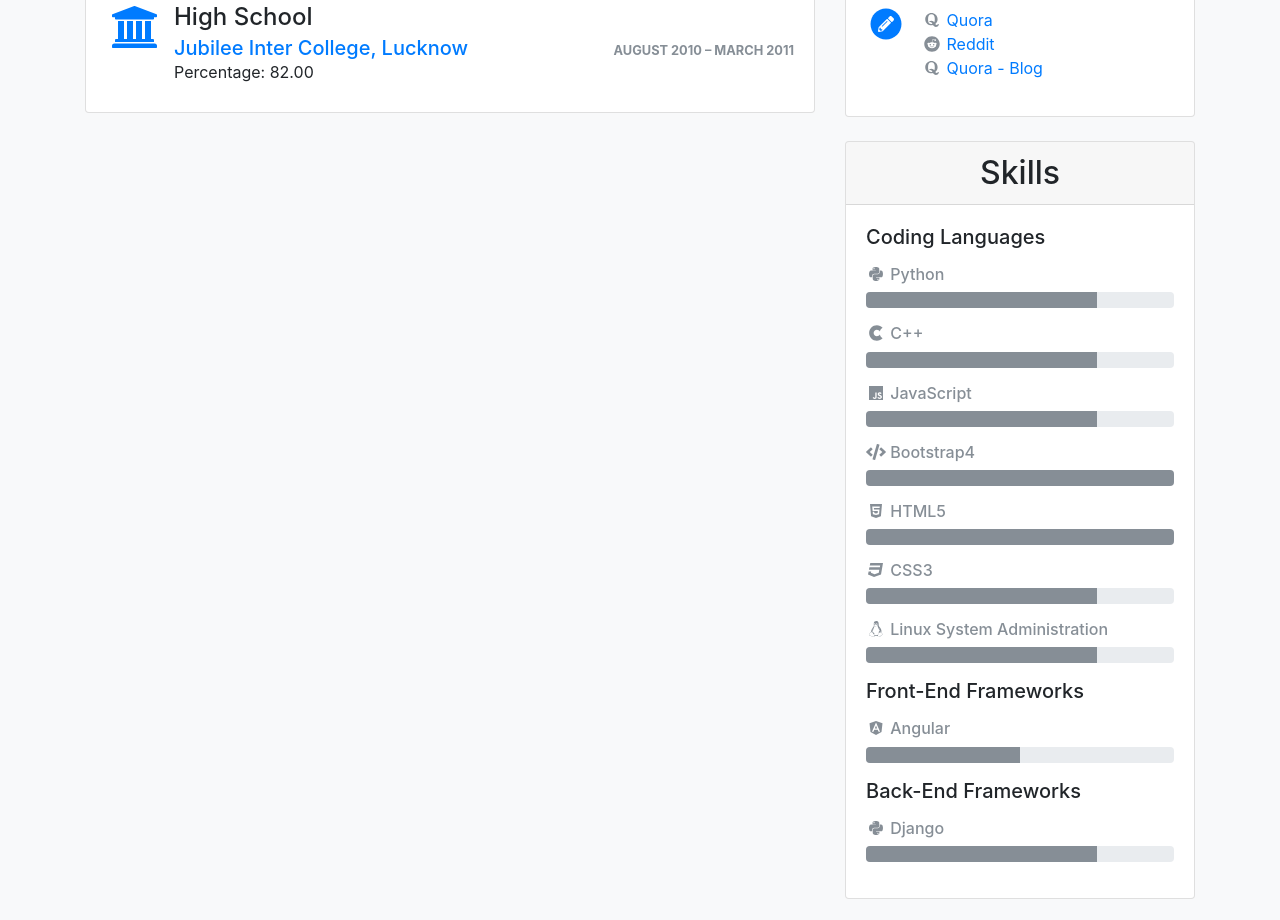
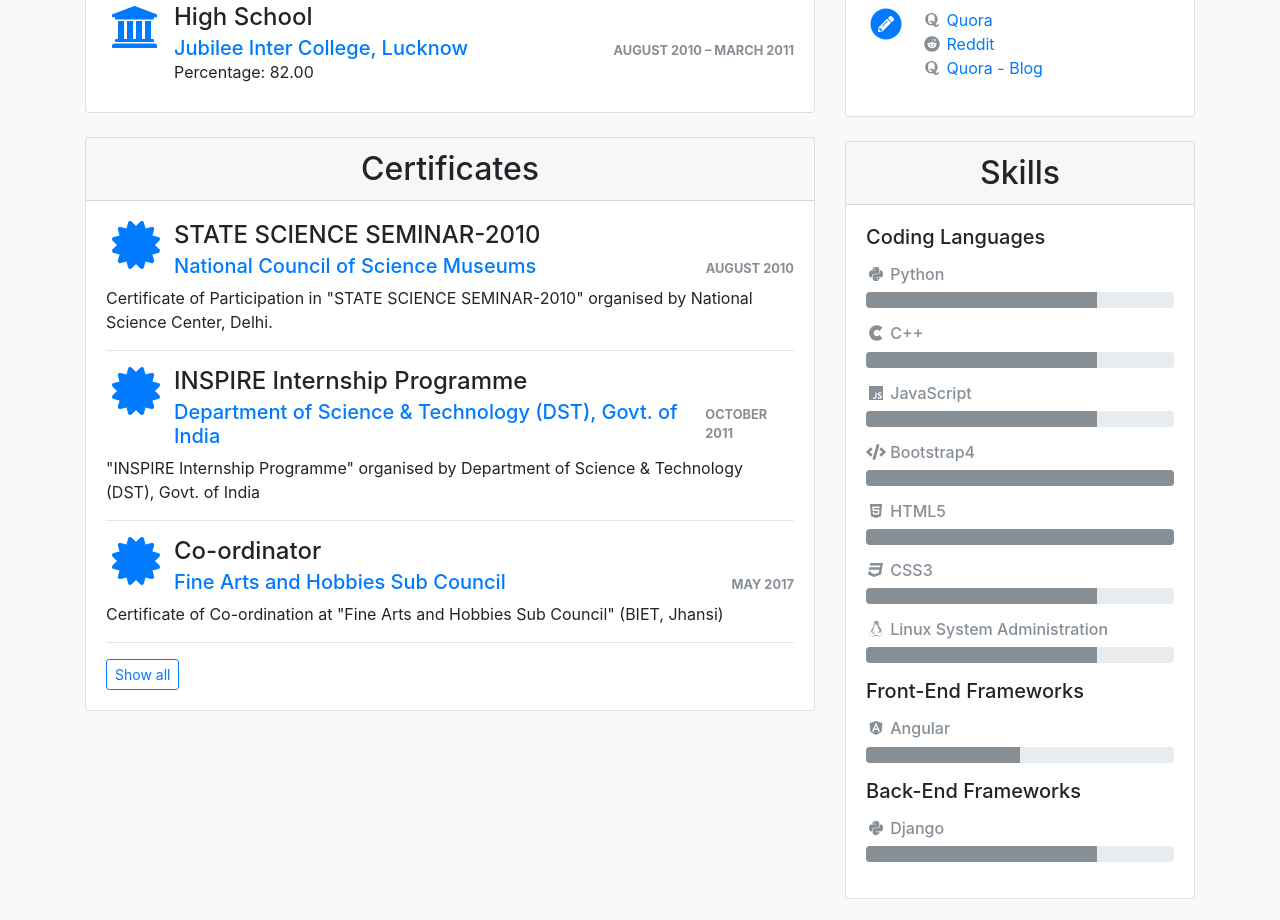
Before and after one commit to akashgiricse/akashgiricse.github.io, a plain HTML site: page index.html in a window 1280 px wide. Shown: the part 1026-1946 px from the top of the page. Drawn offline with Linux system fonts and the light colour scheme.

Commit message:
Added Certificate card

```diff
--- a/index.html
+++ b/index.html
@@ -71,6 +71,50 @@
                   <p class="card-text">Percentage: 82.00</p>
                 </div>
               </div>
+            </div>
+          </div>
+          <div class="card mb-4">
+            <h2 class="card-header text-center">Certificates</h2>
+            <div class="card-body">
+              <div class="media mb-2">
+                <i class="fas fa-certificate fa-fw fa-3x text-primary mr-2"></i>
+                <div class="media-body">
+                  <h3 class="h4 mb-1">STATE SCIENCE SEMINAR-2010</h3>
+                  <div class="d-sm-flex justify-content-sm-between align-items-sm-baseline"><h5 class="mb-0"><a href="http://ncsm.gov.in/">National Council of Science Museums</a></h5> <small class="d-block text-uppercase font-weight-bold text-muted"><time datetime="2010-08">August 2010</time></small></div>
+                </div>
+              </div>
+              <p class="card-text">Certificate of Participation in "STATE SCIENCE SEMINAR-2010" organised by National Science Center, Delhi.</p>
+              <hr>
+              <div class="media mb-2">
+                <i class="fas fa-certificate fa-fw fa-3x text-primary mr-2"></i>
+                <div class="media-body">
+                  <h3 class="h4 mb-1">INSPIRE Internship Programme</h3>
+                  <div class="d-sm-flex justify-content-sm-between align-items-sm-baseline"><h5 class="mb-0"><a href="http://www.inspire-dst.gov.in/internship.html">Department of Science &amp; Technology (DST), Govt. of India</a></h5> <small class="d-block text-uppercase font-weight-bold text-muted"><time datetime="2011-10">OCTOBER 2011</time></small></div>
+                </div>
+              </div>
+              <p class="card-text">"INSPIRE Internship Programme" organised by Department of Science &amp; Technology (DST), Govt. of India</p>
+              <hr>
+              <div class="media mb-2">
+                <i class="fas fa-certificate fa-fw fa-3x text-primary mr-2"></i>
+                <div class="media-body">
+                  <h3 class="h4 mb-1">Co-ordinator</h3>
+                  <div class="d-sm-flex justify-content-sm-between align-items-sm-baseline"><h5 class="mb-0"><a href="https://www.facebook.com/fah.biet/">Fine Arts and Hobbies Sub Council</a></h5> <small class="d-block text-uppercase font-weight-bold text-muted"><time datetime="2017-05">May 2017</time></small></div>
+                </div>
+              </div>
+              <p class="card-text">Certificate of Co-ordination at "Fine Arts and Hobbies Sub Council" (BIET, Jhansi)</p>
+              <hr>
+              <div class="collapse" id="collapse-work">
+                <div class="media mb-2">
+                  <i class="fas fa-certificate fa-fw fa-3x text-primary mr-2"></i>
+                  <div class="media-body">
+                    <h3 class="h4 mb-1">Second Position in class 10th</h3>
+                    <div class="d-sm-flex justify-content-sm-between align-items-sm-baseline"><h5 class="mb-0"><a href="http://www.govtjubileeiclko.com/">Jubilee Inter College, Lucknow</a></h5> <small class="d-block text-uppercase font-weight-bold text-muted"><time datetime="2011-08">August 2011</time></small></div>
+                  </div>
+                </div>
+                <p class="card-text">Certificate of "Second Position in class 10th" in school. </p>
+                <hr>
+              </div>
+              <button type="button" class="btn btn-sm btn-outline-primary" data-toggle="collapse" data-target="#collapse-work" aria-expanded="false" aria-controls="collapse-work">Show all</button>
             </div>
           </div>
         </div>
@@ -224,8 +268,7 @@
                 <div class="progress mb-3">
                   <div class="progress-bar bg-secondary w-75" role="progressbar" aria-valuenow="75" aria-valuemin="0" aria-valuemax="100"></div>
                 </div>
-                <h4 class="h6 text-muted"><i class="fab fa-fw fa-linux"></i> Linux System Administration
-</h4>
+                <h4 class="h6 text-muted"><i class="fab fa-fw fa-linux"></i> Linux System Administration</h4>
                 <div class="progress mb-3">
                   <div class="progress-bar bg-secondary w-75" role="progressbar" aria-valuenow="75" aria-valuemin="0" aria-valuemax="100"></div>
                 </div>
```
